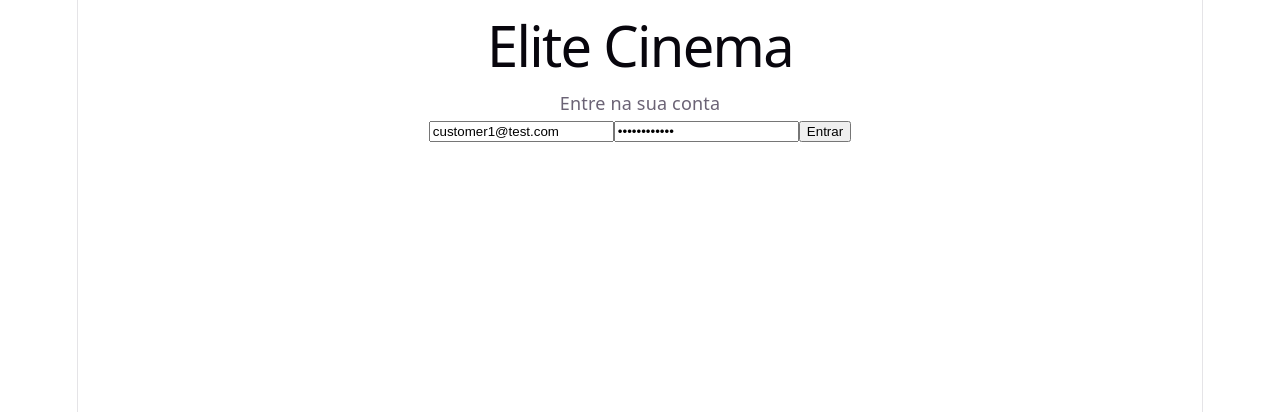
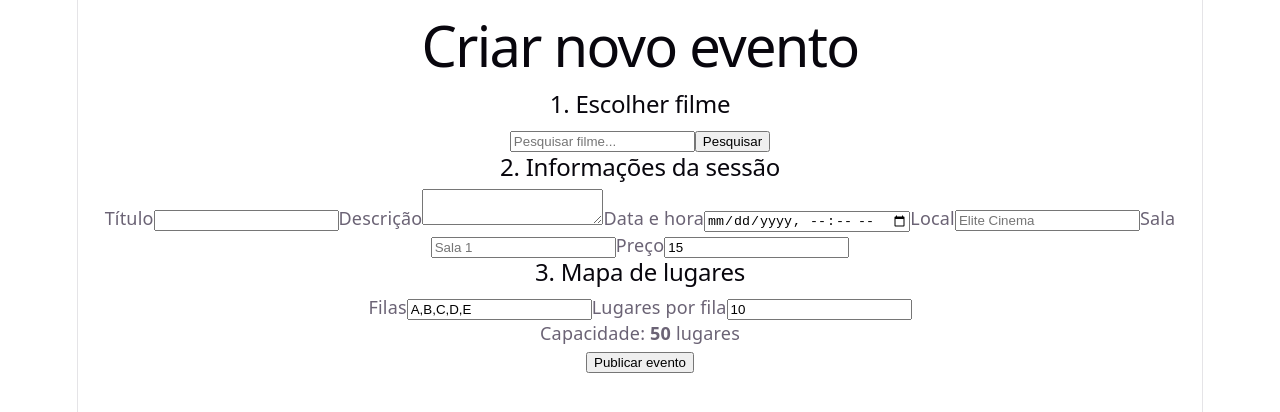
Before and after one commit to BrunoCardos/elite-dev-event-platform, a React (Vite) app in the folder frontend/: page /admin/events/new in a window 1280 px wide. Before the commit this address led to /login. Shown: the top 412 px of the page. Built offline with nearby package versions, Linux system fonts and the light colour scheme.

Commit message:
feat(eventos): implementar pagina de gestão de eventos

```diff
--- a/frontend/src/App.tsx
+++ b/frontend/src/App.tsx
@@ -10,6 +10,8 @@
 import EventDetails from './pages/EventDetails';
 import Checkout from './pages/Checkout';
 import Ticket from './pages/Ticket';
+import OrganizerDashboard from './pages/OrganizerDashboard';
+import CreateEvent from './pages/CreateEvent';
 
 function App() {
   return (
@@ -41,6 +43,16 @@
         />
 
         <Route
+  path="/admin"
+  element={<OrganizerDashboard />}
+/>
+
+<Route
+  path="/admin/events/new"
+  element={<CreateEvent />}
+/>
+
+        <Route
           path="/"
           element={
             <Navigate
--- /dev/null
+++ b/frontend/src/pages/CreateEvent.tsx
@@ -0,0 +1,305 @@
+import { FormEvent, useState } from 'react';
+import { useNavigate } from 'react-router-dom';
+import { api } from '../services/api';
+import type { Movie } from '../types';
+
+export default function CreateEvent() {
+  const navigate = useNavigate();
+
+  const [query, setQuery] = useState('');
+  const [movies, setMovies] = useState<Movie[]>([]);
+  const [selectedMovie, setSelectedMovie] =
+    useState<Movie | null>(null);
+
+  const [title, setTitle] = useState('');
+  const [description, setDescription] =
+    useState('');
+
+  const [eventDate, setEventDate] =
+    useState('');
+
+  const [venue, setVenue] = useState('');
+  const [room, setRoom] = useState('');
+  const [price, setPrice] = useState('15');
+
+  const [rows, setRows] = useState('A,B,C,D,E');
+  const [seatsPerRow, setSeatsPerRow] =
+    useState('10');
+
+  const [loading, setLoading] = useState(false);
+  const [error, setError] = useState('');
+
+  async function searchMovies() {
+    if (!query.trim()) return;
+
+    try {
+      const response = await api.get<Movie[]>(
+        '/movies/search',
+        {
+          params: {
+            query,
+          },
+        },
+      );
+
+      setMovies(response.data);
+    } catch {
+      setError(
+        'Não foi possível pesquisar filmes.',
+      );
+    }
+  }
+
+  function selectMovie(movie: Movie) {
+    setSelectedMovie(movie);
+    setTitle(
+      `${movie.title} - Special Screening`,
+    );
+    setDescription(
+      movie.overview || '',
+    );
+    setMovies([]);
+  }
+
+  async function handleSubmit(
+    event: FormEvent,
+  ) {
+    event.preventDefault();
+
+    if (!selectedMovie) {
+      setError('Selecione um filme.');
+      return;
+    }
+
+    const user = JSON.parse(
+      localStorage.getItem('user') || 'null',
+    );
+
+    if (!user) {
+      navigate('/login');
+      return;
+    }
+
+    setLoading(true);
+    setError('');
+
+    try {
+      await api.post('/events', {
+        tmdbId: selectedMovie.id,
+        organizerId: user.id,
+        title,
+        description,
+        eventDate,
+        venue,
+        room,
+        price: Number(price),
+        rows: rows
+          .split(',')
+          .map((row) => row.trim())
+          .filter(Boolean),
+        seatsPerRow: Number(seatsPerRow),
+      });
+
+      navigate('/admin');
+    } catch (err: any) {
+      setError(
+        err?.response?.data?.message ||
+          'Não foi possível criar o evento.',
+      );
+    } finally {
+      setLoading(false);
+    }
+  }
+
+  return (
+    <main className="create-event">
+      <h1>Criar novo evento</h1>
+
+      <section>
+        <h2>1. Escolher filme</h2>
+
+        <div className="movie-search">
+          <input
+            value={query}
+            placeholder="Pesquisar filme..."
+            onChange={(e) =>
+              setQuery(e.target.value)
+            }
+          />
+
+          <button
+            type="button"
+            onClick={searchMovies}
+          >
+            Pesquisar
+          </button>
+        </div>
+
+        {movies.length > 0 && (
+          <div className="movie-results">
+            {movies
+              .slice(0, 6)
+              .map((movie) => (
+                <button
+                  type="button"
+                  className="movie-result"
+                  key={movie.tmdbId}
+                  onClick={() =>
+                    selectMovie(movie)
+                  }
+                >
+                  {movie.posterPath && (
+                    <img
+                      src={`https://image.tmdb.org/t/p/w200${movie.posterPath}`}
+                      alt={movie.title}
+                    />
+                  )}
+
+                  <span>
+                    {movie.title}
+                  </span>
+                </button>
+              ))}
+          </div>
+        )}
+
+        {selectedMovie && (
+          <div className="selected-movie">
+            <strong>
+              Filme selecionado:
+            </strong>{' '}
+            {selectedMovie.title}
+          </div>
+        )}
+      </section>
+
+      <form onSubmit={handleSubmit}>
+        <h2>2. Informações da sessão</h2>
+
+        <label>
+          Título
+          <input
+            value={title}
+            onChange={(e) =>
+              setTitle(e.target.value)
+            }
+            required
+          />
+        </label>
+
+        <label>
+          Descrição
+          <textarea
+            value={description}
+            onChange={(e) =>
+              setDescription(e.target.value)
+            }
+          />
+        </label>
+
+        <label>
+          Data e hora
+          <input
+            type="datetime-local"
+            value={eventDate}
+            onChange={(e) =>
+              setEventDate(e.target.value)
+            }
+            required
+          />
+        </label>
+
+        <label>
+          Local
+          <input
+            value={venue}
+            onChange={(e) =>
+              setVenue(e.target.value)
+            }
+            placeholder="Elite Cinema"
+            required
+          />
+        </label>
+
+        <label>
+          Sala
+          <input
+            value={room}
+            onChange={(e) =>
+              setRoom(e.target.value)
+            }
+            placeholder="Sala 1"
+            required
+          />
+        </label>
+
+        <label>
+          Preço
+          <input
+            type="number"
+            min="0"
+            step="0.01"
+            value={price}
+            onChange={(e) =>
+              setPrice(e.target.value)
+            }
+            required
+          />
+        </label>
+
+        <h2>3. Mapa de lugares</h2>
+
+        <label>
+          Filas
+          <input
+            value={rows}
+            onChange={(e) =>
+              setRows(e.target.value)
+            }
+            placeholder="A,B,C,D,E"
+            required
+          />
+        </label>
+
+        <label>
+          Lugares por fila
+          <input
+            type="number"
+            min="1"
+            value={seatsPerRow}
+            onChange={(e) =>
+              setSeatsPerRow(e.target.value)
+            }
+            required
+          />
+        </label>
+
+        <p>
+          Capacidade:{' '}
+          <strong>
+            {rows
+              .split(',')
+              .filter((r) => r.trim()).length *
+              Number(seatsPerRow || 0)}
+          </strong>{' '}
+          lugares
+        </p>
+
+        {error && (
+          <div className="error">
+            {error}
+          </div>
+        )}
+
+        <button
+          type="submit"
+          disabled={loading}
+        >
+          {loading
+            ? 'Criando...'
+            : 'Publicar evento'}
+        </button>
+      </form>
+    </main>
+  );
+}
--- a/frontend/src/pages/Events.tsx
+++ b/frontend/src/pages/Events.tsx
@@ -28,13 +28,18 @@
 
   return (
     <main>
-      <header>
-        <h1>Próximas sessões</h1>
+     <header className="dashboard-header">
+  <div>
+    <h1>Elite Cinema</h1>
+    <p>Escolha a sua próxima sessão</p>
+  </div>
 
-        <Link to="/tickets">
-          Meus ingressos
-        </Link>
-      </header>
+  <div>
+    <Link to="/tickets">
+      Meus ingressos
+    </Link>
+  </div>
+</header>
 
       <section className="events-grid">
         {events.map((event) => (
--- /dev/null
+++ b/frontend/src/pages/OrganizerDashboard.tsx
@@ -0,0 +1,92 @@
+import { useEffect, useState } from 'react';
+import { Link } from 'react-router-dom';
+import { api } from '../services/api';
+import type { Event } from '../types';
+
+export default function OrganizerDashboard() {
+  const [events, setEvents] = useState<Event[]>([]);
+  const [loading, setLoading] = useState(true);
+
+  useEffect(() => {
+    api
+      .get<Event[]>('/events')
+      .then((response) => {
+        setEvents(response.data);
+      })
+      .finally(() => {
+        setLoading(false);
+      });
+  }, []);
+
+  return (
+    <main>
+      <header className="dashboard-header">
+        <div>
+          <h1>Dashboard</h1>
+          <p>Gestão de sessões</p>
+        </div>
+
+        <Link to="/admin/events/new">
+          + Criar evento
+        </Link>
+      </header>
+
+      {loading ? (
+        <p>Carregando eventos...</p>
+      ) : (
+        <section>
+          <h2>Eventos publicados</h2>
+
+          {events.length === 0 ? (
+            <p>
+              Ainda não existem eventos.
+            </p>
+          ) : (
+            <div className="events-grid">
+              {events.map((event) => (
+                <article
+                  className="event-card"
+                  key={event.id}
+                >
+                  {event.movie.posterPath && (
+                    <img
+                      src={`https://image.tmdb.org/t/p/w300${event.movie.posterPath}`}
+                      alt={event.movie.title}
+                    />
+                  )}
+
+                  <div>
+                    <h3>
+                      {event.movie.title}
+                    </h3>
+
+                    <p>{event.title}</p>
+
+                    <p>
+                      {event.venue} · {event.room}
+                    </p>
+
+                    <p>
+                      {new Date(
+                        event.eventDate,
+                      ).toLocaleString()}
+                    </p>
+
+                    <p>
+                      Capacidade:{' '}
+                      {event.capacity}
+                    </p>
+
+                    <strong>
+                      €{event.price}
+                    </strong>
+                  </div>
+                </article>
+              ))}
+            </div>
+          )}
+        </section>
+      )}
+    </main>
+  );
+}
```
Also changed, not shown: 1 other file (tests, documents, lock files or other folders).
